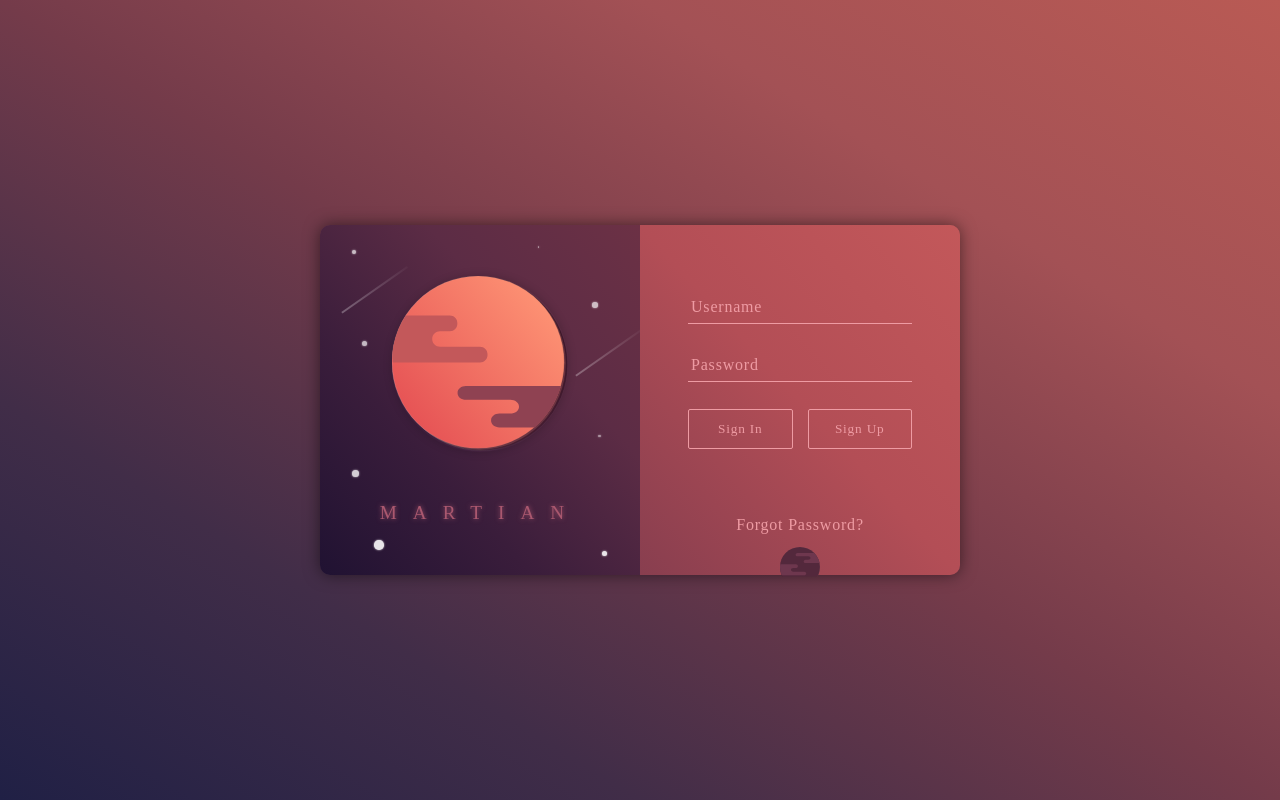
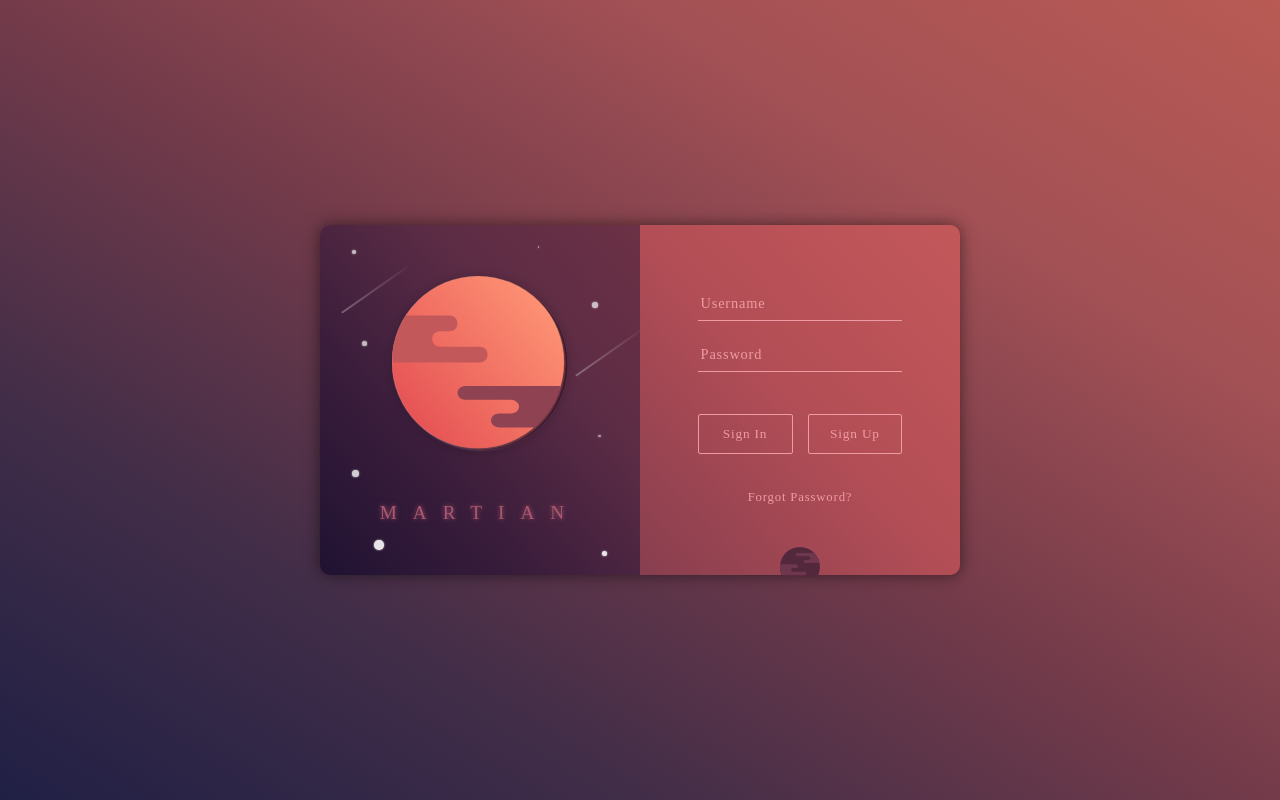
Before and after one commit to amarolahy/wcc-front-challenge-s6, a website built with webpack: page index.html in a window 1280 px wide. Built offline with nearby package versions, Linux system fonts and the light colour scheme.

Commit message:
Fix distance and sizing for the form part

```diff
--- a/index.html
+++ b/index.html
@@ -30,6 +30,7 @@
       </div>
       <div class="card__form">
         <form class="form form-login">
+          <div class="form-inputs">
             <div class="form-group">
               <input type="text" class="form-control" id="username" required>
               <label class="form-label" for="username">Username</label>
@@ -37,6 +38,7 @@
             <div class="form-group">
               <input type="password" class="form-control" id="password" required>
               <label  class="form-label" for="password">Password</label>
+            </div>
           </div>
           <div class="form-actions">
             <button class="btn btn-outline">Sign In</button>
--- a/src/sass/components/_card.scss
+++ b/src/sass/components/_card.scss
@@ -48,6 +48,9 @@
   border-radius: 0 10px 10px 0;
 
   a {
+    font-size: 0.8rem;
+    position: relative;
+    bottom: 8%;
     text-decoration: none;
     color: $shimmering-blush;
   }
--- a/src/sass/components/_form.scss
+++ b/src/sass/components/_form.scss
@@ -5,15 +5,24 @@
   align-items: center;
   height: 60%;
   width: 100%;
-  padding: 0 15%;
+  padding: 0 18%;
+}
+
+.form-inputs {
+  display: flex;
+  flex-direction: column;
+  justify-content: space-evenly;
+  width: 100%;
 }
 
 .form-group {
   display: block;
   position: relative;
   width: 100%;
+  margin-bottom: 1.2rem;
 
   .form-label {
+    font-size: 0.9rem;
     position: absolute;
     top: 6px;
     left: 3px;
```
Lines whose indentation alone changed are shown as unchanged.
